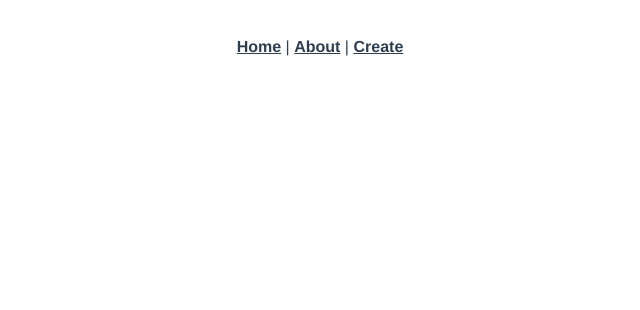
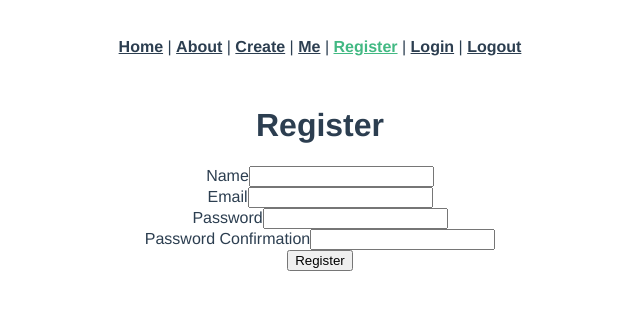
Before and after one commit to drehimself/lc-vue-graphql, a Vue app: page /register in a window 1280 px wide. Shown: the top 310 px of the page, without its empty margins (320-960 px from the left). Built offline with nearby package versions, Linux system fonts and the light colour scheme; what @vue/apollo-components, @vue/apollo-option would draw is missing.

Commit message:
Auth on frontend

```diff
--- a/src/App.vue
+++ b/src/App.vue
@@ -2,10 +2,44 @@
   <div id="nav">
     <router-link to="/">Home</router-link> |
     <router-link to="/about">About</router-link> |
-    <router-link to="/create">Create</router-link>
+    <router-link to="/create">Create</router-link> |
+    <router-link to="/me">Me</router-link> |
+    <router-link to="/register">Register</router-link> |
+    <router-link to="/login">Login</router-link> |
+    <a href="#" @click.prevent="logout">Logout</a>
   </div>
   <router-view />
 </template>
+
+<script>
+import gql from 'graphql-tag'
+
+export default {
+  methods: {
+    logout() {
+      this.$apollo
+        .mutate({
+          mutation: gql`
+            mutation logout {
+              logout {
+                message
+              }
+            }
+          `,
+        })
+        .then(data => {
+          console.log(data)
+          localStorage.removeItem('apollo-token')
+          // this.$router.push({ name: 'Home' })
+          window.location.href = '/'
+        })
+        .catch(error => {
+          console.log(error.graphQLErrors)
+        })
+    },
+  },
+}
+</script>
 
 <style>
 #app {
--- a/src/main.js
+++ b/src/main.js
@@ -13,10 +13,21 @@
 
 import VueApolloComponents from '@vue/apollo-components'
 
+function getHeaders() {
+  const headers = {}
+  const token = localStorage.getItem('apollo-token')
+  if (token) {
+    headers.authorization = `Bearer ${token}`
+  }
+
+  return headers
+}
+
 // HTTP connection to the API
 const httpLink = createHttpLink({
   // You should use an absolute URL here
   uri: 'http://lc-laravel-graphql.test/graphql',
+  headers: getHeaders(),
 })
 
 // Cache implementation
--- a/src/router/index.js
+++ b/src/router/index.js
@@ -43,6 +43,32 @@
     component: () =>
       import(/* webpackChunkName: "about" */ '../views/Update.vue'),
   },
+  {
+    path: '/login',
+    name: 'Login',
+    // route level code-splitting
+    // this generates a separate chunk (about.[hash].js) for this route
+    // which is lazy-loaded when the route is visited.
+    component: () =>
+      import(/* webpackChunkName: "about" */ '../views/Login.vue'),
+  },
+  {
+    path: '/me',
+    name: 'Me',
+    // route level code-splitting
+    // this generates a separate chunk (about.[hash].js) for this route
+    // which is lazy-loaded when the route is visited.
+    component: () => import(/* webpackChunkName: "about" */ '../views/Me.vue'),
+  },
+  {
+    path: '/register',
+    name: 'Register',
+    // route level code-splitting
+    // this generates a separate chunk (about.[hash].js) for this route
+    // which is lazy-loaded when the route is visited.
+    component: () =>
+      import(/* webpackChunkName: "about" */ '../views/Register.vue'),
+  },
 ]
 
 const router = createRouter({
--- /dev/null
+++ b/src/views/Login.vue
@@ -0,0 +1,68 @@
+<template>
+  <div>
+    <h1>Login</h1>
+    {{ error }}
+    <form action="#" @submit.prevent="login">
+      <div>
+        <label for="email">Email</label>
+        <input v-model="email" type="email" name="email" id="email" />
+      </div>
+      <div>
+        <label for="password">Password</label>
+        <input
+          v-model="password"
+          type="password"
+          name="password"
+          id="password"
+        />
+      </div>
+      <div>
+        <button>Login</button>
+      </div>
+    </form>
+  </div>
+</template>
+
+<script>
+import gql from 'graphql-tag'
+
+export default {
+  data() {
+    return {
+      email: '',
+      password: '',
+      error: null,
+    }
+  },
+  methods: {
+    login() {
+      this.$apollo
+        .mutate({
+          mutation: gql`
+            mutation login($input: LoginInput!) {
+              login(input: $input) {
+                token
+              }
+            }
+          `,
+          variables: {
+            input: {
+              email: this.email,
+              password: this.password,
+            },
+          },
+        })
+        .then(data => {
+          console.log(data)
+          localStorage.setItem('apollo-token', data.data.login.token)
+          // this.$router.push({ name: 'Home' })
+          window.location.href = '/me'
+        })
+        .catch(error => {
+          console.log(error.graphQLErrors)
+          this.error = error.graphQLErrors[0].message
+        })
+    },
+  },
+}
+</script>
--- /dev/null
+++ b/src/views/Me.vue
@@ -0,0 +1,36 @@
+<template>
+  <div>
+    <h1>My Info</h1>
+    {{ error }}
+    <div v-if="me">
+      <div>{{ me.name }}</div>
+      <div>{{ me.email }}</div>
+    </div>
+  </div>
+</template>
+
+<script>
+import gql from 'graphql-tag'
+export default {
+  data() {
+    return {
+      error: null,
+    }
+  },
+  apollo: {
+    me: {
+      query: gql`
+        query {
+          me {
+            name
+            email
+          }
+        }
+      `,
+      error(error) {
+        this.error = error.message
+      },
+    },
+  },
+}
+</script>
--- /dev/null
+++ b/src/views/Register.vue
@@ -0,0 +1,87 @@
+<template>
+  <div>
+    <h1>Register</h1>
+    {{ error }}
+    <form action="#" @submit.prevent="register">
+      <div>
+        <label for="name">Name</label>
+        <input v-model="name" type="text" name="name" id="name" />
+      </div>
+      <div>
+        <label for="email">Email</label>
+        <input v-model="email" type="email" name="email" id="email" />
+      </div>
+      <div>
+        <label for="password">Password</label>
+        <input
+          v-model="password"
+          type="password"
+          name="password"
+          id="password"
+        />
+      </div>
+      <div>
+        <label for="password">Password Confirmation</label>
+        <input
+          v-model="password_confirmation"
+          type="password"
+          name="password_confirmation"
+          id="password_confirmation"
+        />
+      </div>
+      <div>
+        <button>Register</button>
+      </div>
+    </form>
+  </div>
+</template>
+
+<script>
+import gql from 'graphql-tag'
+
+export default {
+  data() {
+    return {
+      name: '',
+      email: '',
+      password: '',
+      password_confirmation: '',
+      error: null,
+    }
+  },
+  methods: {
+    register() {
+      this.$apollo
+        .mutate({
+          mutation: gql`
+            mutation login($input: RegisterInput!) {
+              register(input: $input) {
+                token
+              }
+            }
+          `,
+          variables: {
+            input: {
+              name: this.name,
+              email: this.email,
+              password: this.password,
+              password_confirmation: this.password_confirmation,
+            },
+          },
+        })
+        .then(data => {
+          console.log(data)
+          localStorage.setItem('apollo-token', data.data.register.token)
+          // this.$router.push({ name: 'Home' })
+          window.location.href = '/me'
+        })
+        .catch(error => {
+          // console.log(error)
+          // console.log(error.graphQLErrors)
+          // const key = Object.keys(error.graphQLErrors[0].extensions.validation)[0];
+          this.error = error.graphQLErrors[0].message
+        })
+    },
+  },
+}
+</script>
```
